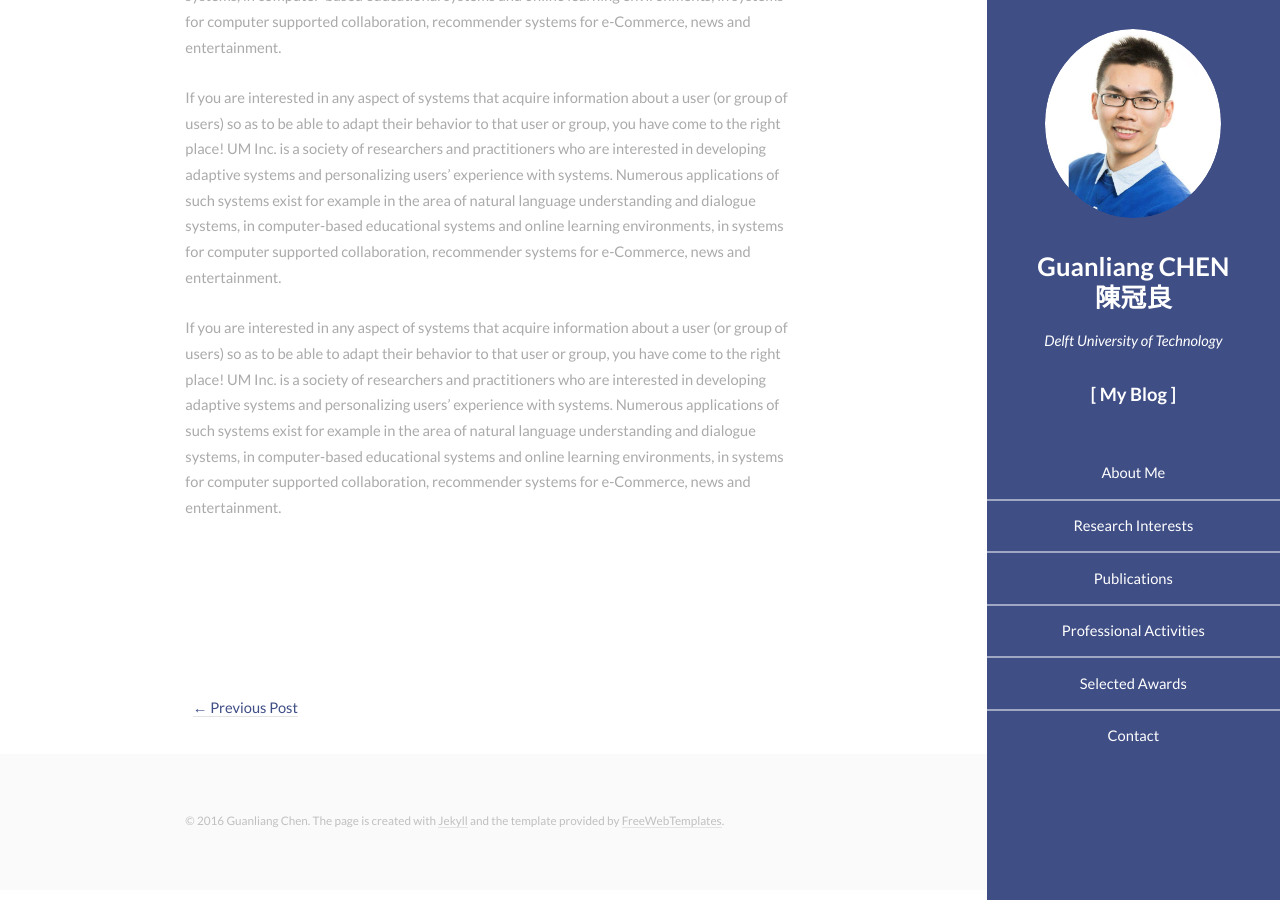
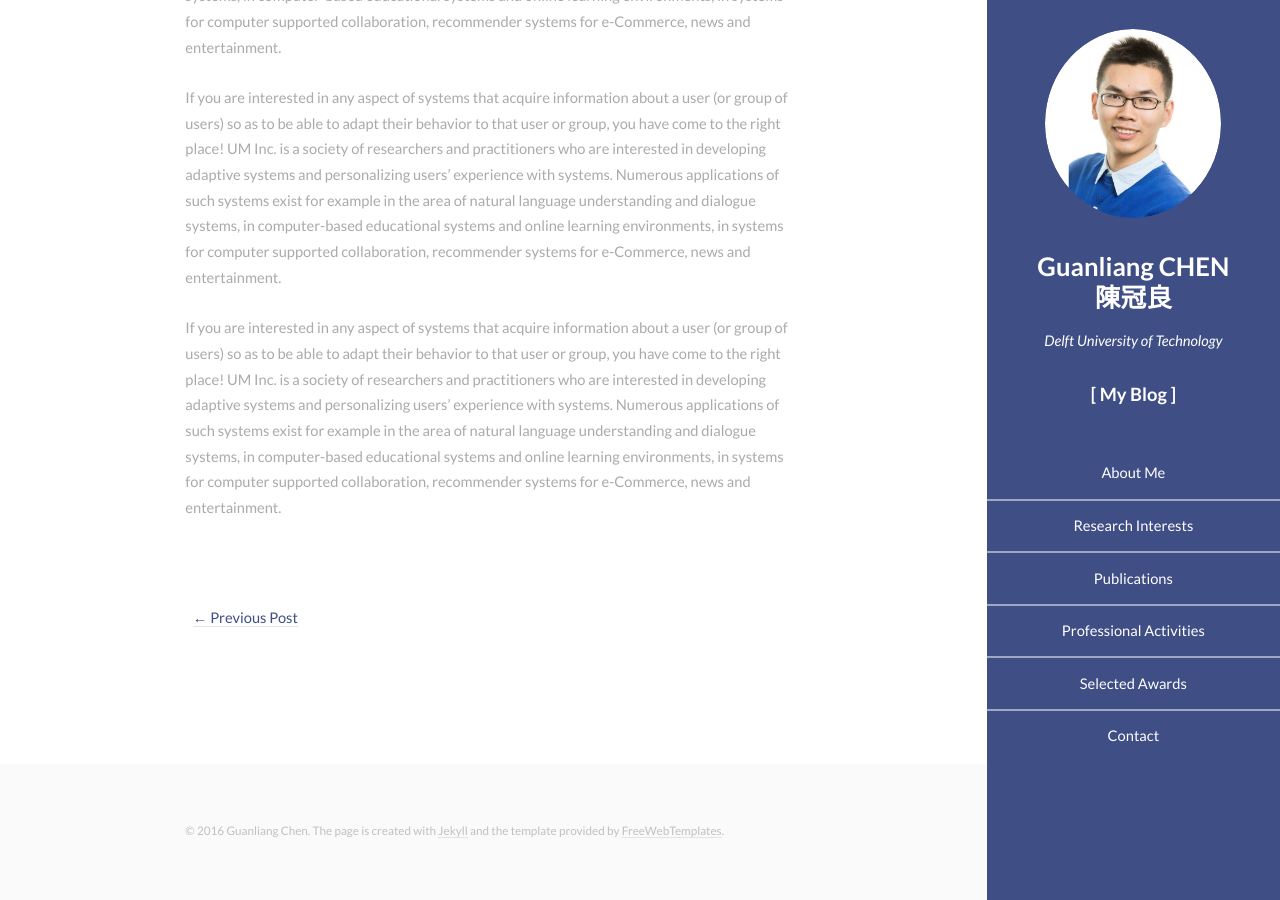
Before and after one commit to AngusGLChen/__angusglchen.github.io, a Jekyll site: the page built from _posts/2016-08-17-My-Second-Post.md, in a window 1280 px wide and 900 px high, scrolled down 673 px. Built offline with Jekyll 4.4.1, drawn with Linux system fonts in a browser that asks for light colours.

Commit message:
Aug 16, 2016

```diff
--- a/_layouts/post.html
+++ b/_layouts/post.html
@@ -5,11 +5,11 @@ layout: default
 <h3  style="padding:50px 0 0 0">{{ page.title }}</h3>
 <p class="meta" style="padding: 0 0 10px 0;font-style:italic;">{{page.date | date_to_string}}</p>
 
-<div class="post" style="padding: 30px 0 150px 0">
+<div class="post" style="padding: 30px 0 30px 0">
   {{ content }}
 </div>
 
-<div class="row">
+<div class="row" style="padding: 30px 0 100px 0">
     <ul style="list-style-type:none">
       {% if page.previous.url %}
       <li style="float:left">
```
